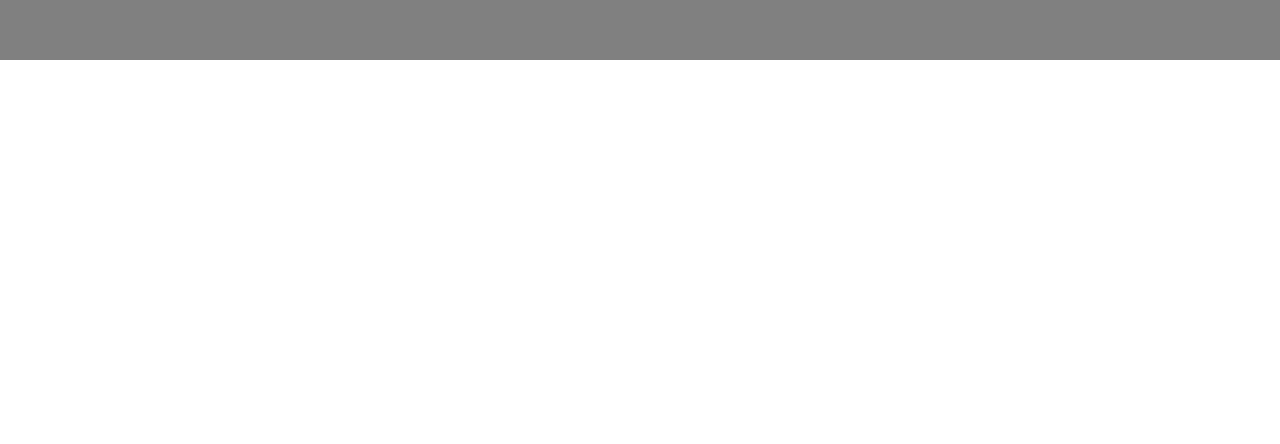
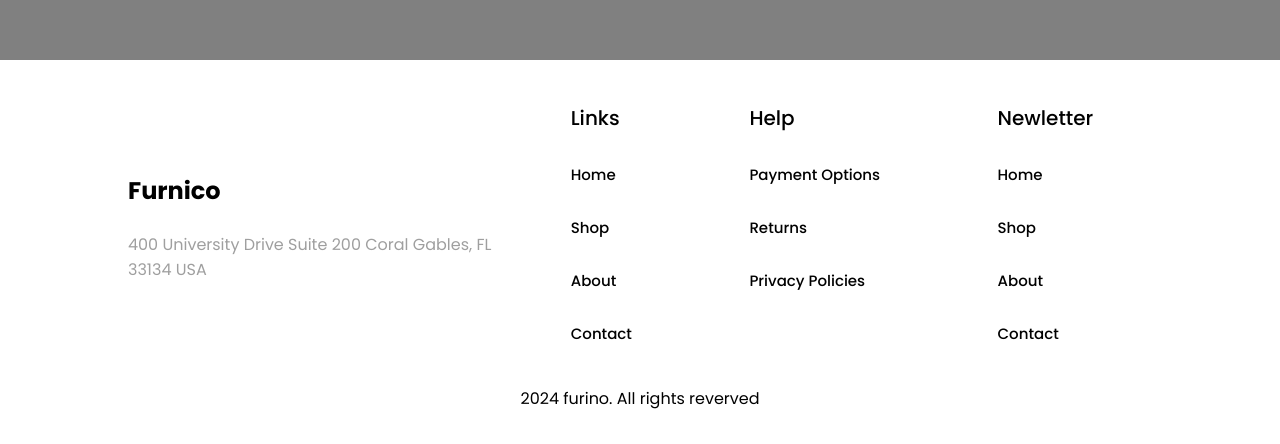
Before and after one commit to pranjal-verma/furneco-ecommerce, a Next.js app: page / in a window 1280 px wide. Shown: the part 1320-1764 px from the top of the page. Before the commit the page ends 1380 px from the top, so only its background shows below. Built offline with nearby package versions, Linux system fonts and the light colour scheme.

Commit message:
ADD footer component

```diff
--- a/package.json
+++ b/package.json
@@ -10,11 +10,9 @@
   },
   "dependencies": {
     "@ant-design/icons": "^5.3.6",
-    "antd": "^5.16.2",
     "next": "14.2.1",
     "react": "^18",
     "react-dom": "^18",
-    "saas": "^1.0.0",
     "sass": "^1.75.0"
   },
   "devDependencies": {
--- a/src/app/layout.js
+++ b/src/app/layout.js
@@ -1,5 +1,6 @@
 import { Inter } from "next/font/google";
 import NavBar from "@/components/NavBar";
+import Footer from "@/components/Footer";
 const inter = Inter({ subsets: ["latin"] });
 
 export const metadata = {
@@ -12,7 +13,11 @@ export default function RootLayout({ children }) {
     <html lang="en">
       <head>
         <link rel="preconnect" href="https://fonts.googleapis.com" />
-        <link rel="preconnect" href="https://fonts.gstatic.com" crossOrigin />
+        <link
+          rel="preconnect"
+          href="https://fonts.gstatic.com"
+          crossOrigin={true}
+        />
         <link
           href="https://fonts.googleapis.com/css2?family=Poppins:ital,wght@0,100;0,200;0,300;0,400;0,500;0,600;0,700;0,800;0,900;1,100;1,200;1,300;1,400;1,500;1,600;1,700;1,800;1,900&display=swap"
           rel="stylesheet"
@@ -21,6 +26,7 @@ export default function RootLayout({ children }) {
       <body style={{ margin: 0, padding: 0 }}>
         <NavBar />
         {children}
+        <Footer />
       </body>
     </html>
   );
--- /dev/null
+++ b/src/components/Footer/Footer.js
@@ -0,0 +1,46 @@
+import Link from "next/link";
+import React from "react";
+import styles from "./index.module.scss";
+function Footer() {
+  return (
+    <>
+      <div className={styles.footer}>
+        <div className={styles.footer_info}>
+          <div className={styles.address}>
+            <p style={{ fontWeight: "700", fontSize: "24px" }}> Furnico</p>
+            <p
+              style={{ fontWeight: "400", fontSize: "16px", color: "#9F9F9F" }}
+            >
+              400 University Drive Suite 200 Coral Gables, FL 33134 USA
+            </p>
+          </div>
+          <div className={styles.links_sections}>
+            <div className={styles.links}>
+              <p className={styles.heading}>Links</p>
+              <Link href="/home">Home</Link>
+              <Link href={"/shop"}>Shop </Link>
+              <Link href={"/about"}>About</Link>
+              <Link href={"/contact"}>Contact</Link>
+            </div>
+            <div className={styles.links}>
+              <p>Help</p>
+              <Link href="/home">Payment Options</Link>
+              <Link href={"/shop"}>Returns </Link>
+              <Link href={"/about"}>Privacy Policies</Link>
+            </div>
+            <div className={styles.links}>
+              <p>Newletter</p>
+              <Link href="/home">Home</Link>
+              <Link href={"/shop"}>Shop </Link>
+              <Link href={"/about"}>About</Link>
+              <Link href={"/contact"}>Contact</Link>
+            </div>
+          </div>
+        </div>
+        <p>2024 furino. All rights reverved</p>
+      </div>
+    </>
+  );
+}
+
+export default Footer;
--- /dev/null
+++ b/src/components/Footer/index.js
@@ -0,0 +1,2 @@
+import Footer from "./Footer";
+export default Footer;
--- /dev/null
+++ b/src/components/Footer/index.module.scss
@@ -0,0 +1,45 @@
+.footer {
+  width: 100%;
+  height: 30vw;
+  display: flex;
+  flex-direction: column;
+  font-family: Poppins;
+  justify-content: center;
+  align-items: center;
+}
+
+.footer_info {
+  width: 100%;
+  padding: 10px 10px;
+  background-color: white;
+  display: flex;
+  align-items: center;
+  justify-content: center;
+}
+
+.links_sections {
+  width: 50%;
+  display: flex;
+  justify-content: space-around;
+  div {
+    height: 100%;
+    display: flex;
+    flex-direction: column;
+    font-size: 15px;
+    font-weight: 500;
+  }
+}
+.links {
+  * {
+    text-decoration: none;
+    color: black;
+    margin: 15px 5px;
+  }
+  p {
+    color: "#9F9F9F";
+    font-size: 20px;
+  }
+}
+.address {
+  width: 30%;
+}
```
Also changed, not shown: 1 other file (tests, documents, lock files or other folders).
